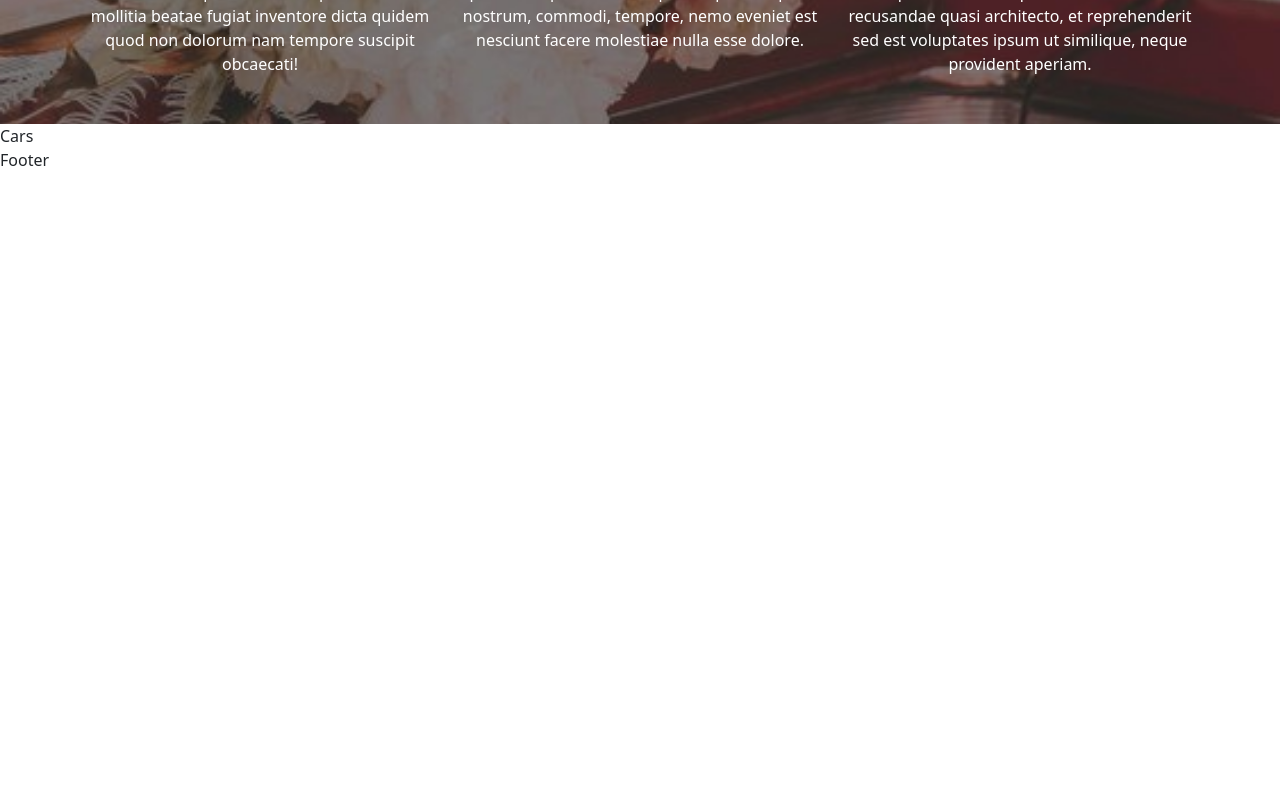
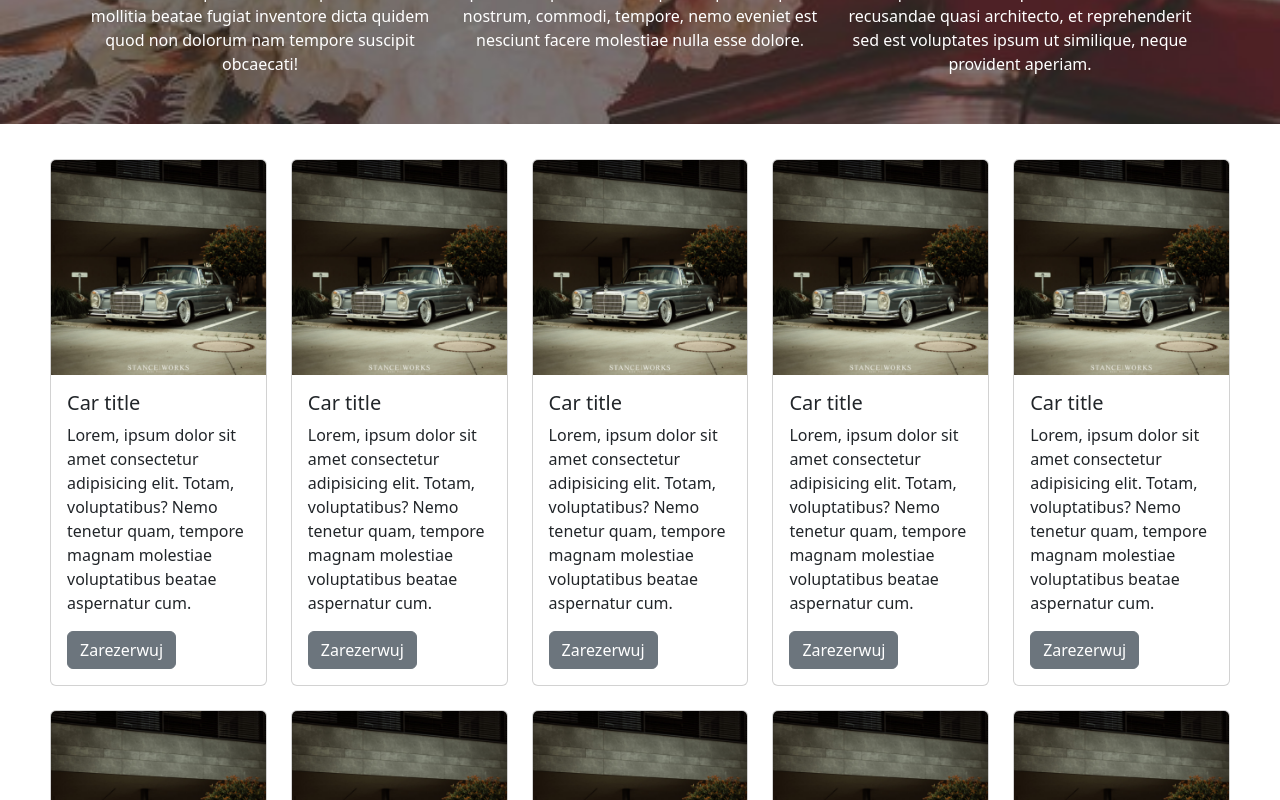
Before and after one commit to artwol993/weselny-woz, a React (Create React App) app: page / in a window 1280 px wide. Shown: the part 1480-2280 px from the top of the page. Before the commit the page ends 1652 px from the top, so only its background shows below. Built offline with nearby package versions, Linux system fonts and the light colour scheme.

Commit message:
basic version

```diff
--- a/src/component/cars.jsx
+++ b/src/component/cars.jsx
@@ -1,8 +1,32 @@
 import React from 'react'
+import "../style/cars.css"
+import Card from 'react-bootstrap/Card';
+import Col from 'react-bootstrap/Col';
+import Row from 'react-bootstrap/Row';
+import Button from 'react-bootstrap/Button';
+import cars1 from "../assets/cars1.png"
 
 function Cars() {
   return (
-    <div>Cars</div>
+    <section id="cars" className="container-cars">
+      <Row xs={1}  sm={2} md={3} lg={4} xl={5} className="g-4">
+        {Array.from({ length: 10 }).map((_, idx) => (
+          <Col>
+            <Card>
+              <Card.Img className="box-photo" variant="top" src={cars1} />
+                <Card.Body>
+                  <Card.Title>Car title</Card.Title>
+                  <Card.Text>
+                    Lorem, ipsum dolor sit amet consectetur adipisicing elit. Totam, voluptatibus? Nemo tenetur quam, tempore magnam molestiae voluptatibus beatae aspernatur cum.
+                  </Card.Text>
+                  <Button variant="secondary">Zarezerwuj</Button>{''}
+                </Card.Body>
+              </Card>
+          </Col>
+        ))}
+      </Row>
+    </section>
+
   )
 }
 
--- a/src/style/cars.css
+++ b/src/style/cars.css
@@ -0,0 +1,4 @@
+.container-cars {
+  margin-top: 35px;
+  padding-inline: 50px;
+}
```
Also changed, not shown: src/assets/cars1.png (added).
